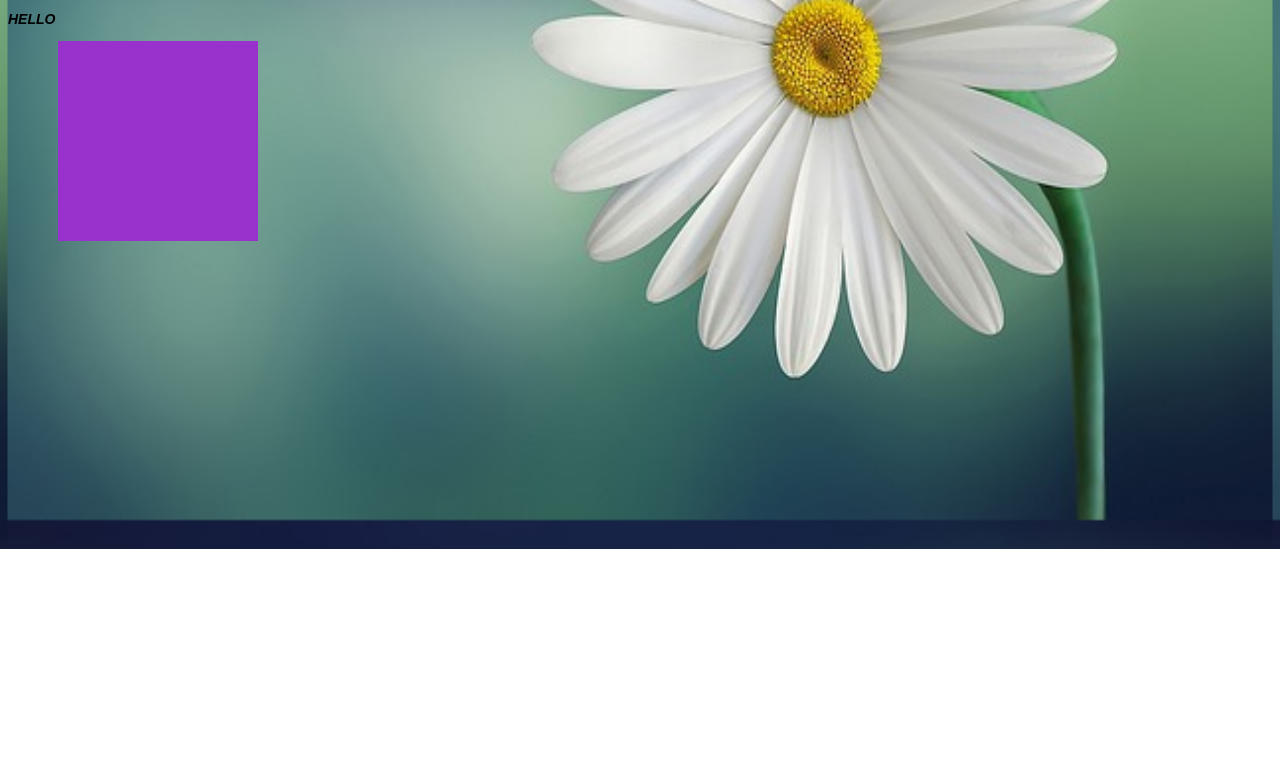
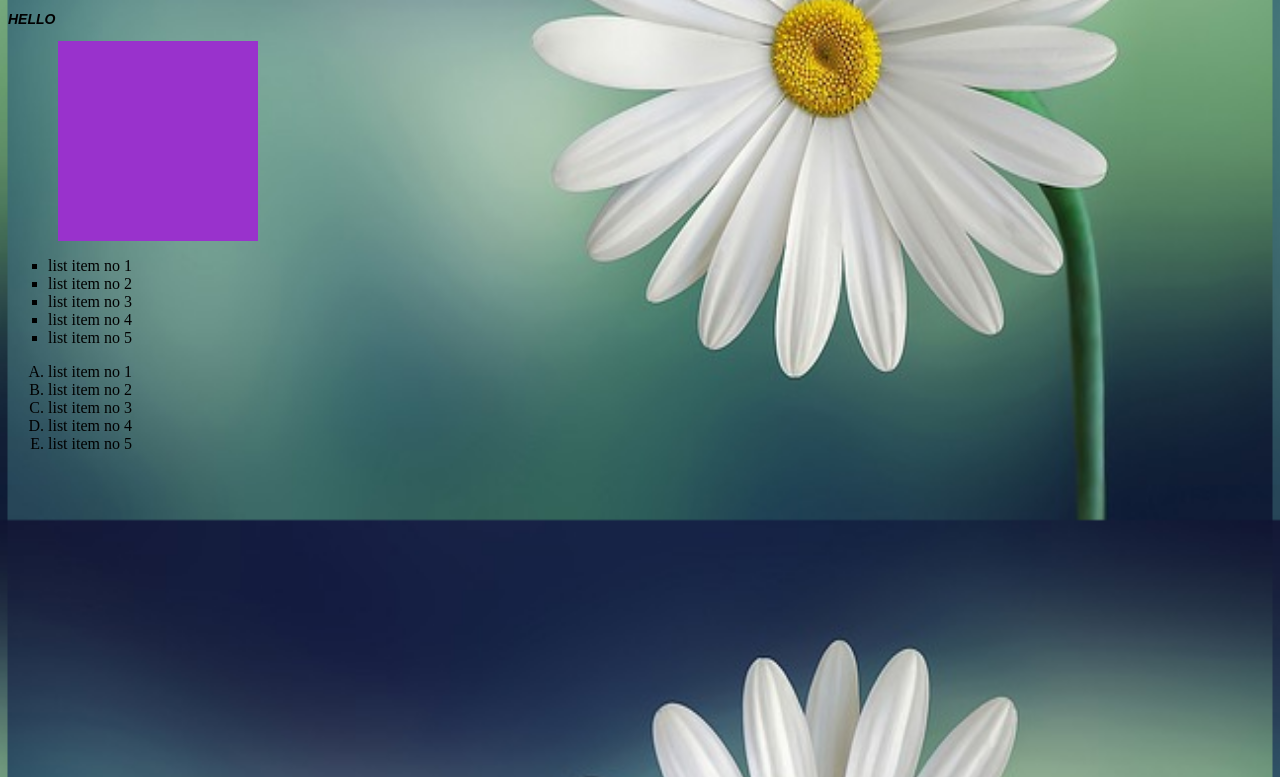
Before and after one commit to MRMAbdullah/practice, a plain HTML site: page html css/index.html in a window 1280 px wide. Shown: the part 2210-2987 px from the top of the page. Before the commit the page ends 2759 px from the top, so only its background shows below. Drawn offline with Linux system fonts and the light colour scheme.

Commit message:
list-ul,ol, type, class 48

```diff
--- a/html css/index.html
+++ b/html css/index.html
@@ -93,12 +93,29 @@
         <p>Lorem ipsum dolor sit amet consectetur, adipisicing elit. Expedita dolor explicabo optio, iste ipsum rerum necessitatibus perferendis tenetur, eligendi magni soluta, voluptas molestiae voluptatibus nam maiores veritatis. Voluptates, culpa quia? Lorem ipsum dolor sit amet consectetur adipisicing elit. Consequatur porro corrupti minima consequuntur at alias totam ipsum. Commodi voluptas dolores dolore veritatis dolorem aperiam, quaerat suscipit aut, quasi ut officia! Lorem ipsum dolor sit amet consectetur adipisicing elit. Ullam debitis <span> minima doloremque </span>laboriosam cumque impedit, neque pariatur eos obcaecati praesentium et veritatis delectus magnam! Lorem ipsum dolor sit amet consectetur, adipisicing elit. Iure esse doloribus officia blanditiis modi consequatur inventore accusantium aliquam! Sed voluptate suscipit qui amet fugit dolore accusantium obcaecati, iusto velit veritatis. Lorem ipsum dolor sit amet consectetur adipisicing elit. Praesentium corrupti ipsum laborum ut veritatis, excepturi, dolorem illum quam tempora unde expedita quos debitis natus vero ducimus quo vel qui enim? Lorem ipsum dolor sit amet consectetur adipisicing elit. Beatae commodi totam debitis dignissimos eius iusto, possimus nihil consequuntur? Sit earum rem blanditiis nam molestias beatae numquam iure reprehenderit excepturi nihil!
         </p>
     </div>
-    <!-- float -->
+<!-- float -->
     <div class="block1"></div>
     <div class="block2"></div>
     <div class="clear"></div>
     <p>hello</p>
     <div class="block3"></div>
+<!-- list -->
+    <ul>
+        <li> list item no 1</li>
+        <li> list item no 2</li>
+        <li> list item no 3</li>
+        <li> list item no 4</li>
+        <li> list item no 5</li>
+    </ul>
+    <ol type="A">
+        <li> list item no 1</li>
+        <li> list item no 2</li>
+        <li> list item no 3</li>
+        <li> list item no 4</li>
+        <li> list item no 5</li>
+    </ol>
+
+
     <div class="height"></div>
 
 
--- a/html css/style.css
+++ b/html css/style.css
@@ -149,3 +149,6 @@ table caption{
     -ms-transform: scale(1.5,2);
     -o-transform: scale(1.5,2);
 }
+ul{
+    list-style-type: square;
+}
```
